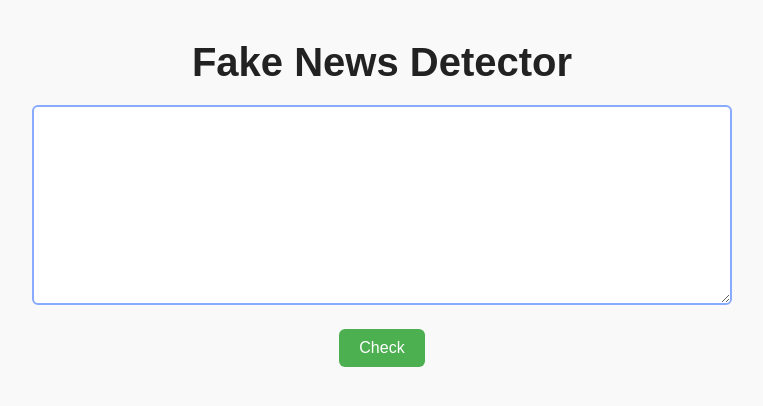
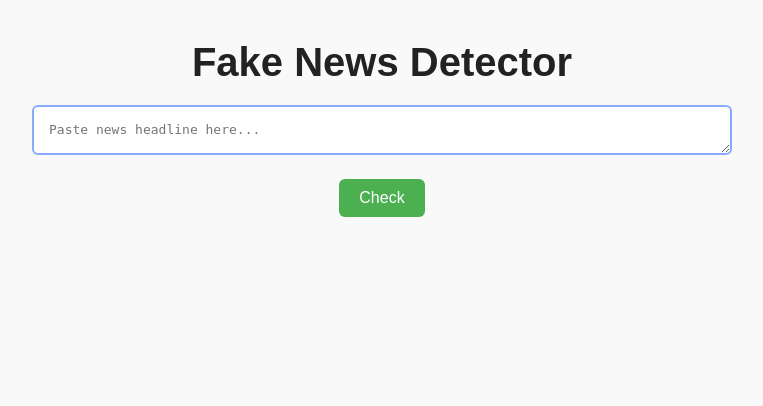
Before and after one commit to elidgdg/fake-news-detector, a Flask app: page / in a window 1280 px wide. Shown: the top 406 px of the page, without its empty margins (258-1021 px from the left). Run offline with Flask 3, Linux system fonts and the light colour scheme; parts of the project's set-up code (start-up, migrations or seed data) failed here and were passed over.

Commit message:
Update styling

```diff
--- a/app/static/style.css
+++ b/app/static/style.css
@@ -19,7 +19,7 @@ form {
 
 textarea {
     width: 100%;
-    height: 200px;
+    height: 50px;
     padding: 15px;
     font-size: 1em;
     border: 2px solid #88aaff;
--- a/app/templates/index.html
+++ b/app/templates/index.html
@@ -9,7 +9,7 @@
 <body>
     <h1>Fake News Detector</h1>
     <form method="POST">
-        <textarea name="news" rows="10" cols="80" placeholders="Paste news article here..." id=""></textarea><br>
+        <textarea name="news" rows="2" cols="60" placeholder="Paste news headline here..." id=""></textarea><br>
         <button type="submit">Check</button>
     </form>
 
```
